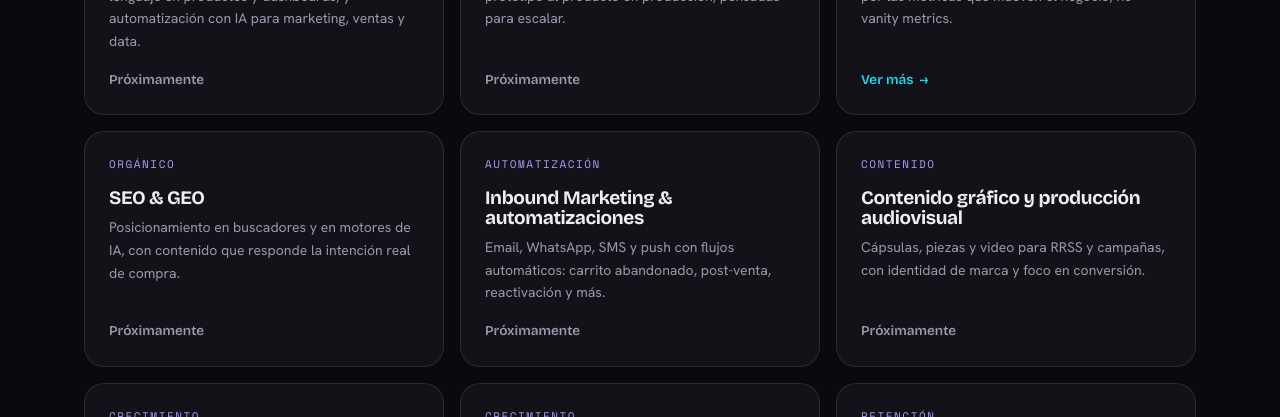
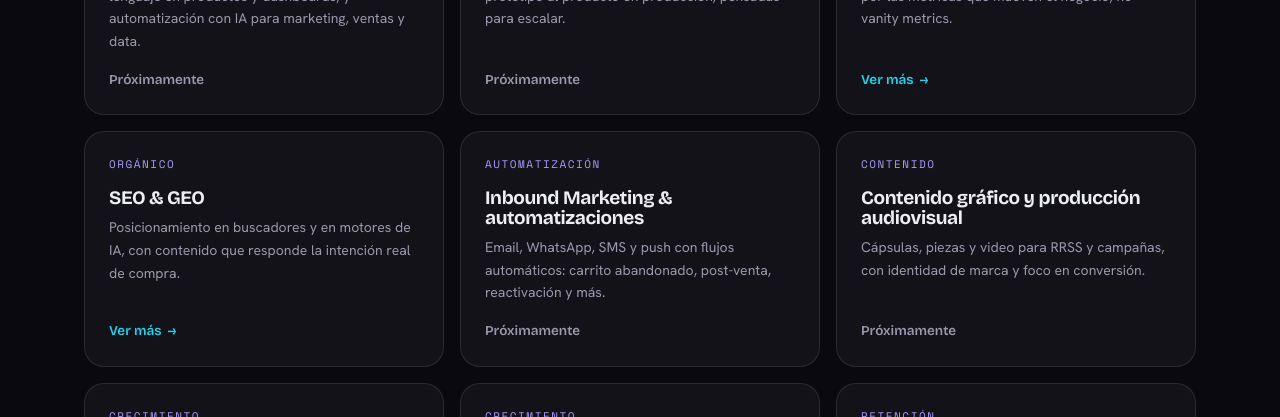
Before and after one commit to fjleitao/experiencia, a plain HTML site: page index.html in a window 1280 px wide. Shown: the part 1180-1597 px from the top of the page. Drawn offline with nearby package versions, Linux system fonts and the light colour scheme.

Commit message:
Update index.html

```diff
--- a/index.html
+++ b/index.html
@@ -220,12 +220,12 @@
           <span class="go active">Ver más <span class="ar">→</span></span>
         </a>
 
-        <div class="area is-soon" role="article">
+        <a class="area" href="/seo-geo/">
           <span class="tag">Orgánico</span>
           <h3>SEO &amp; GEO</h3>
           <p>Posicionamiento en buscadores y en motores de IA, con contenido que responde la intención real de compra.</p>
-          <span class="go soon">Próximamente</span>
-        </div>
+          <span class="go active">Ver más <span class="ar">→</span></span>
+        </a>
 
         <div class="area is-soon" role="article">
           <span class="tag">Automatización</span>
```
